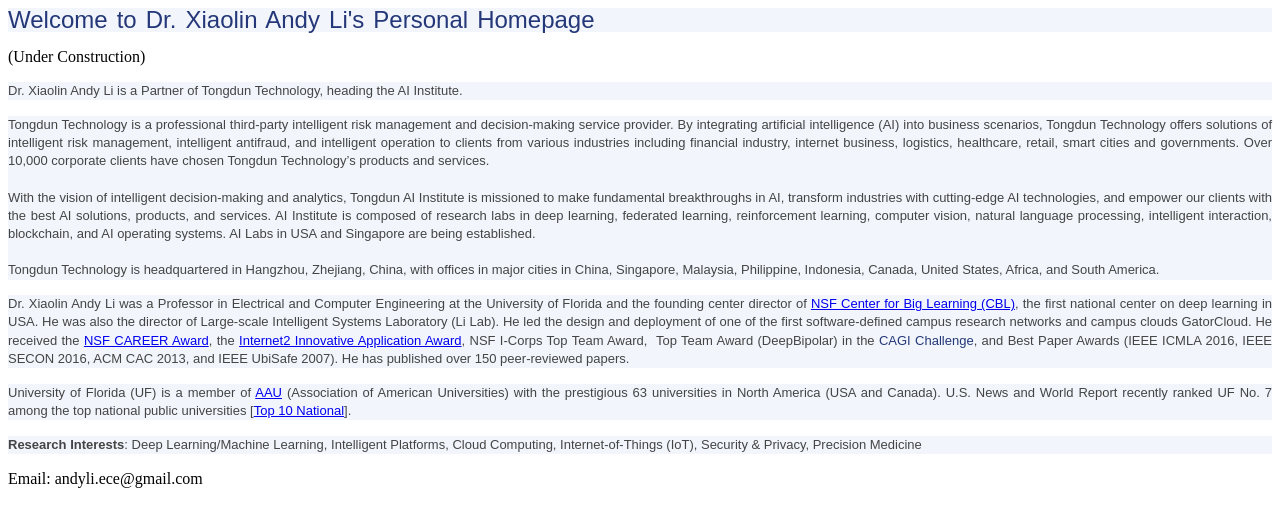
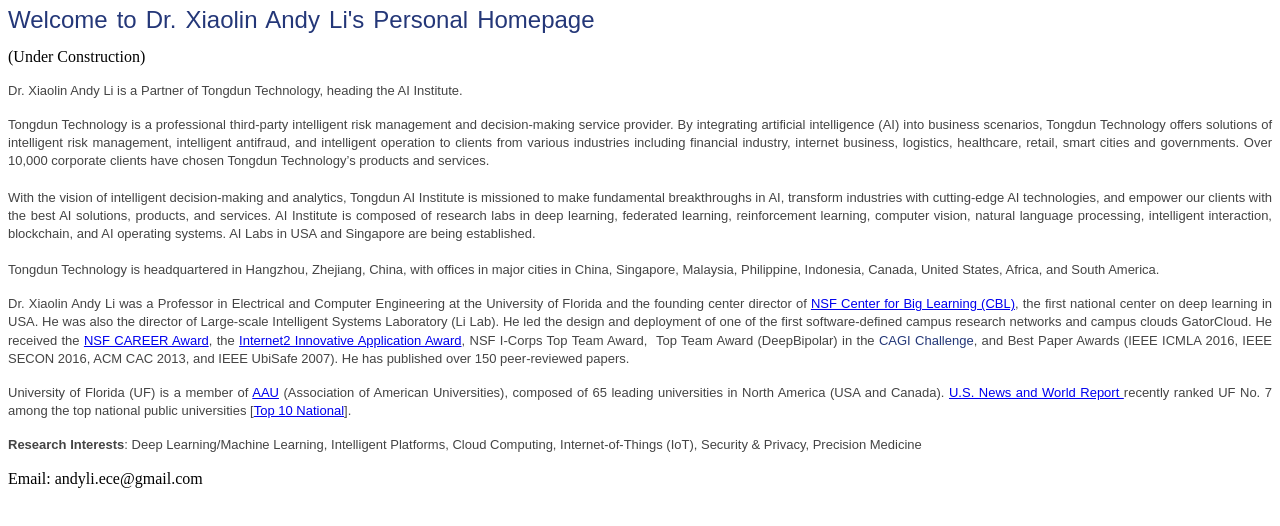
Before and after one commit to cognization/cognization.github.io, a plain HTML site: page index.html in a window 1280 px wide. Drawn offline with Linux system fonts and the light colour scheme.

Commit message:
remove background color

```diff
--- a/index.html
+++ b/index.html
@@ -4,13 +4,13 @@
     <title>index.html</title>
   </head>
   <body>
-    <h3 style="margin: 0px 0px 0.5em; padding: 0px; border: 0px; outline: 0px; font-size: 24px; vertical-align: baseline; background-color: rgb(242, 246, 252); font-weight: normal; color: rgb(36, 55, 120); font-family: ufshands, Arial, sans-serif; word-spacing: 0.1em; line-height: 1; font-style: normal; font-variant-caps: normal; letter-spacing: normal; orphans: auto; text-align: justify; text-indent: 0px; text-transform: none; white-space: normal; widows: auto; -webkit-text-size-adjust: auto; -webkit-text-stroke-width: 0px; text-decoration: none; background-position: initial initial; background-repeat: initial initial;">Welcome
+    <h3 style="margin: 0px 0px 0.5em; padding: 0px; border: 0px; outline: 0px; font-size: 24px; vertical-align: baseline; font-weight: normal; color: rgb(36, 55, 120); font-family: ufshands, Arial, sans-serif; word-spacing: 0.1em; line-height: 1; font-style: normal; font-variant-caps: normal; letter-spacing: normal; orphans: auto; text-align: justify; text-indent: 0px; text-transform: none; white-space: normal; widows: auto; -webkit-text-size-adjust: auto; -webkit-text-stroke-width: 0px; text-decoration: none; background-position: initial initial; background-repeat: initial initial;">Welcome
       to Dr. Xiaolin Andy Li's Personal Homepage</h3>
     <p>(Under Construction)</p>
-    <p style="margin: 0px 0px 1.2em; padding: 0px; border: 0px; outline: 0px; font-size: 13px; vertical-align: baseline; background-color: rgb(242, 246, 252); line-height: 1.4em; caret-color: rgb(68, 68, 68); color: rgb(68, 68, 68); font-family: sans-serif; font-style: normal; font-variant-caps: normal; font-weight: normal; letter-spacing: normal; orphans: auto; text-align: justify; text-indent: 0px; text-transform: none; white-space: normal; widows: auto; word-spacing: 0px; -webkit-text-size-adjust: auto; -webkit-text-stroke-width: 0px; text-decoration: none; background-position: initial initial; background-repeat: initial initial;">Dr.
+    <p style="margin: 0px 0px 1.2em; padding: 0px; border: 0px; outline: 0px; font-size: 13px; vertical-align: baseline;  line-height: 1.4em; caret-color: rgb(68, 68, 68); color: rgb(68, 68, 68); font-family: sans-serif; font-style: normal; font-variant-caps: normal; font-weight: normal; letter-spacing: normal; orphans: auto; text-align: justify; text-indent: 0px; text-transform: none; white-space: normal; widows: auto; word-spacing: 0px; -webkit-text-size-adjust: auto; -webkit-text-stroke-width: 0px; text-decoration: none; background-position: initial initial; background-repeat: initial initial;">Dr.
       Xiaolin Andy Li is a Partner of Tongdun Technology, heading the AI
       Institute. </p>
-    <p style="margin: 0px 0px 1.2em; padding: 0px; border: 0px; outline: 0px; font-size: 13px; vertical-align: baseline; background-color: rgb(242, 246, 252); line-height: 1.4em; caret-color: rgb(68, 68, 68); color: rgb(68, 68, 68); font-family: sans-serif; font-style: normal; font-variant-caps: normal; font-weight: normal; letter-spacing: normal; orphans: auto; text-align: justify; text-indent: 0px; text-transform: none; white-space: normal; widows: auto; word-spacing: 0px; -webkit-text-size-adjust: auto; -webkit-text-stroke-width: 0px; text-decoration: none; background-position: initial initial; background-repeat: initial initial;">Tongdun
+    <p style="margin: 0px 0px 1.2em; padding: 0px; border: 0px; outline: 0px; font-size: 13px; vertical-align: baseline;  line-height: 1.4em; caret-color: rgb(68, 68, 68); color: rgb(68, 68, 68); font-family: sans-serif; font-style: normal; font-variant-caps: normal; font-weight: normal; letter-spacing: normal; orphans: auto; text-align: justify; text-indent: 0px; text-transform: none; white-space: normal; widows: auto; word-spacing: 0px; -webkit-text-size-adjust: auto; -webkit-text-stroke-width: 0px; text-decoration: none; background-position: initial initial; background-repeat: initial initial;">Tongdun
       Technology is a professional third-party intelligent risk management and
       decision-making service provider. By integrating artificial intelligence
       (AI) into business scenarios, Tongdun Technology offers solutions of
@@ -32,7 +32,7 @@
       Tongdun Technology is headquartered in Hangzhou, Zhejiang, China, with
       offices in major cities in China, Singapore, Malaysia, Philippine,
       Indonesia, Canada, United States, Africa, and South America. </p>
-    <p style="margin: 0px 0px 1.2em; padding: 0px; border: 0px; outline: 0px; font-size: 13px; vertical-align: baseline; background-color: rgb(242, 246, 252); line-height: 1.4em; caret-color: rgb(68, 68, 68); color: rgb(68, 68, 68); font-family: sans-serif; font-style: normal; font-variant-caps: normal; font-weight: normal; letter-spacing: normal; orphans: auto; text-align: justify; text-indent: 0px; text-transform: none; white-space: normal; widows: auto; word-spacing: 0px; -webkit-text-size-adjust: auto; -webkit-text-stroke-width: 0px; text-decoration: none; background-position: initial initial; background-repeat: initial initial;">Dr.
+    <p style="margin: 0px 0px 1.2em; padding: 0px; border: 0px; outline: 0px; font-size: 13px; vertical-align: baseline; line-height: 1.4em; caret-color: rgb(68, 68, 68); color: rgb(68, 68, 68); font-family: sans-serif; font-style: normal; font-variant-caps: normal; font-weight: normal; letter-spacing: normal; orphans: auto; text-align: justify; text-indent: 0px; text-transform: none; white-space: normal; widows: auto; word-spacing: 0px; -webkit-text-size-adjust: auto; -webkit-text-stroke-width: 0px; text-decoration: none; background-position: initial initial; background-repeat: initial initial;">Dr.
       Xiaolin Andy Li was a Professor in Electrical and Computer Engineering at
       the University of Florida and the founding center director of <a href="http://nsfcbl.org"
         title="NSF CBL"
@@ -59,17 +59,19 @@
         SECON 2016, ACM CAC 2013, and IEEE UbiSafe 2007). He has published over
         150 peer-reviewed papers. <br>
       </span></p>
-    <p style="margin: 0px 0px 1.2em; padding: 0px; border: 0px; outline: 0px; font-size: 13px; vertical-align: baseline; background-color: rgb(242, 246, 252); line-height: 1.4em; caret-color: rgb(68, 68, 68); color: rgb(68, 68, 68); font-family: sans-serif; font-style: normal; font-variant-caps: normal; font-weight: normal; letter-spacing: normal; orphans: auto; text-align: justify; text-indent: 0px; text-transform: none; white-space: normal; widows: auto; word-spacing: 0px; -webkit-text-size-adjust: auto; -webkit-text-stroke-width: 0px; text-decoration: none; background-position: initial initial; background-repeat: initial initial;"><span
+    <p style="margin: 0px 0px 1.2em; padding: 0px; border: 0px; outline: 0px; font-size: 13px; vertical-align: baseline;  line-height: 1.4em; caret-color: rgb(68, 68, 68); color: rgb(68, 68, 68); font-family: sans-serif; font-style: normal; font-variant-caps: normal; font-weight: normal; letter-spacing: normal; orphans: auto; text-align: justify; text-indent: 0px; text-transform: none; white-space: normal; widows: auto; word-spacing: 0px; -webkit-text-size-adjust: auto; -webkit-text-stroke-width: 0px; text-decoration: none; background-position: initial initial; background-repeat: initial initial;"><span
         class="s1"
         style="margin: 0px; padding: 0px; border: 0px; outline: 0px; font-size: 13px; vertical-align: baseline; background-color: transparent; background-position: initial initial; background-repeat: initial initial;">University
         of Florida (UF) is a member of <a href="https://www.aau.edu" target="_blank">AAU</a>
-        (Association of American Universities) with the prestigious 63
-        universities in North America (USA and Canada). U.S. News and World
-        Report recently ranked UF No. 7 among the top national public
-        universities [<a href="https://news.ufl.edu/2019/09/uf-is-no-7/" target="_blank">Top
+        (Association of American Universities), composed of 65 leading
+        universities in North America (USA and Canada). <a href="https://www.usnews.com/best-colleges/rankings/national-universities/top-public"
+          target="_blank">U.S.
+          News and World Report </a>recently ranked UF No. 7 among the top
+        national public universities [<a href="https://news.ufl.edu/2019/09/uf-is-no-7/"
+          target="_blank">Top
           10 National</a>].<br>
       </span></p>
-    <p style="margin: 0px 0px 1.2em; padding: 0px; border: 0px; outline: 0px; font-size: 13px; vertical-align: baseline; background-color: rgb(242, 246, 252); line-height: 1.4em; caret-color: rgb(68, 68, 68); color: rgb(68, 68, 68); font-family: sans-serif; font-style: normal; font-variant-caps: normal; font-weight: normal; letter-spacing: normal; orphans: auto; text-align: justify; text-indent: 0px; text-transform: none; white-space: normal; widows: auto; word-spacing: 0px; -webkit-text-size-adjust: auto; -webkit-text-stroke-width: 0px; text-decoration: none; background-position: initial initial; background-repeat: initial initial;"><span
+    <p style="margin: 0px 0px 1.2em; padding: 0px; border: 0px; outline: 0px; font-size: 13px; vertical-align: baseline;  line-height: 1.4em; caret-color: rgb(68, 68, 68); color: rgb(68, 68, 68); font-family: sans-serif; font-style: normal; font-variant-caps: normal; font-weight: normal; letter-spacing: normal; orphans: auto; text-align: justify; text-indent: 0px; text-transform: none; white-space: normal; widows: auto; word-spacing: 0px; -webkit-text-size-adjust: auto; -webkit-text-stroke-width: 0px; text-decoration: none; background-position: initial initial; background-repeat: initial initial;"><span
         class="s1"
         style="margin: 0px; padding: 0px; border: 0px; outline: 0px; font-size: 13px; vertical-align: baseline; background-color: transparent; background-position: initial initial; background-repeat: initial initial;"></span><strong
         style="margin: 0px; padding: 0px; border: 0px; outline: 0px; font-size: 13px; vertical-align: baseline; background-color: transparent; font-weight: bold; background-position: initial initial; background-repeat: initial initial;">Research
```
